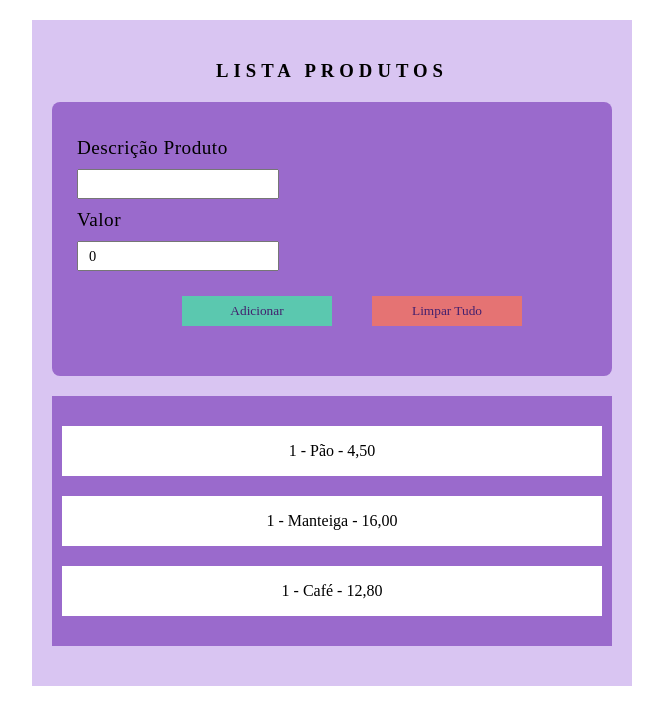
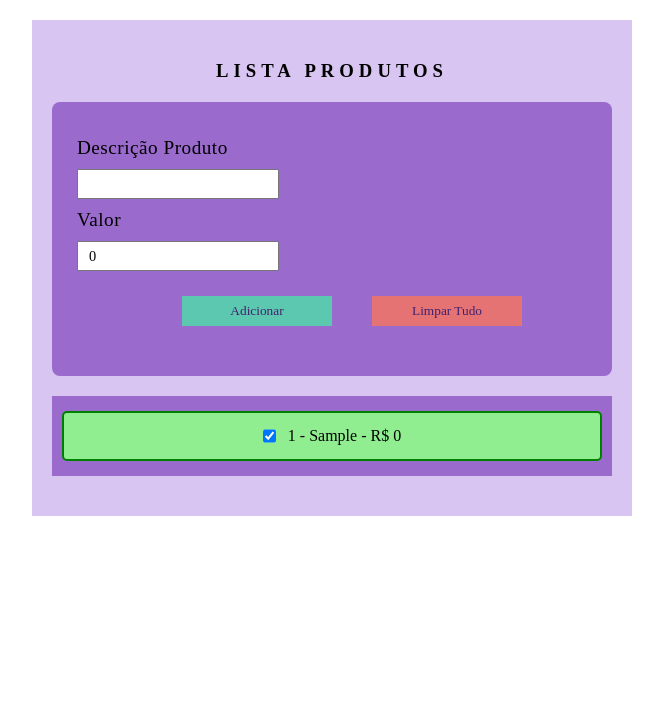
Before and after one commit to Heloiisah/Lista_produtos, an Angular app: page / in a window 1280 px wide. Both pictures are taken after typing "Sample" into the empty fields and a click on the button "Adicionar". Shown: the top 724 px of the page, without its empty margins (308-971 px from the left). Built offline with nearby package versions, Linux system fonts and the light colour scheme; a web font is replaced by a local one.

Commit message:
Alteração no Angular

```diff
--- a/src/app/lista-produtos/item.ts
+++ b/src/app/lista-produtos/item.ts
@@ -1,6 +1,20 @@
-export class Item{
-    idProduto? : number
-    descricaoProduto? : string
-    valorUnitario? :  number
-    statusSelecinado: boolean = false
+export class Item {
+
+    idProduto?: number;
+    descricaoProduto?: string;
+    valorUnitario?: number;
+    statusSelecionado: boolean = false;
+
+    /*
+    constructor(
+        idProduto: number,
+        descricaoProduto: string,
+        valorUnitario: number
+    ) {
+        this.idProduto = idProduto;
+        this.descricaoProduto = descricaoProduto;
+        this.valorUnitario = valorUnitario;
+    }
+    */
+
 }
--- a/src/app/lista-produtos/lista-produtos.component.css
+++ b/src/app/lista-produtos/lista-produtos.component.css
@@ -76,3 +76,11 @@ h3{
         justify-content: center;
 
     }
+    .item-selecionado {
+        background-color: lightgreen;
+        border: 2px solid green;
+        padding: 8px;
+        margin: 5px 0;
+        border-radius: 5px;
+        transition: 0.3s;
+    }
--- a/src/app/lista-produtos/lista-produtos.component.html
+++ b/src/app/lista-produtos/lista-produtos.component.html
@@ -5,22 +5,56 @@
     <form id="formulario">
 
         <label for="descricao">Descrição Produto</label>
-        <input type="text" name="descricao" id="descricao" [(ngModel)]="descricao_produto">
+        <input
+            type="text"
+            name="descricao"
+            id="descricao"
+            [(ngModel)]="descricao_produto">
 
         <label for="valor">Valor</label>
-        <input type="number" name="valor" id="valor" [(ngModel)]="valor_unitario">
+        <input
+            type="number"
+            name="valor"
+            id="valor"
+            [(ngModel)]="valor_unitario">
 
         <div id="div-btns">
-            <button type="button" id="btnAdd" (click)=  "addItem()">Adicionar</button>
-            <button type="button" id="btn-limpar">Limpar Tudo</button>
+            <button type="button" id="btnAdd" (click)="addItem()">
+                Adicionar
+            </button>
+
+            <button type="button" id="btn-limpar" (click)="limparTudo()">
+                Limpar Tudo
+            </button>
         </div>
 
     </form>
 
     <div id="div-lista">
-        <div class="div-item">1 - Pão - 4,50</div>
-        <div class="div-item">1 - Manteiga - 16,00</div>
-        <div class="div-item">1 - Café - 12,80</div>
+
+        @for (elem of listaItens; track elem.idProduto) {
+
+            <div class="div-item" [class.item-selecionado]="elem.statusSelecionado">
+
+                <input
+                    type="checkbox"
+                    [(ngModel)]="elem.statusSelecionado"
+                    name="status{{elem.idProduto}}">
+
+                &nbsp;&nbsp;
+
+                {{elem.idProduto}} - {{elem.descricaoProduto}} - R$ {{elem.valorUnitario}}
+
+            </div>
+
+        } @empty {
+
+            <div class="div-item">
+                Nenhum Produto na lista
+            </div>
+
+        }
+
     </div>
 
 </div>
--- a/src/app/lista-produtos/lista-produtos.component.ts
+++ b/src/app/lista-produtos/lista-produtos.component.ts
@@ -1,6 +1,7 @@
 import { Component } from '@angular/core';
 import { FormsModule } from '@angular/forms';
 import { Item } from './item';
+
 @Component({
   selector: 'app-lista-produtos',
   standalone: true,
@@ -9,21 +10,31 @@ import { Item } from './item';
   styleUrl: './lista-produtos.component.css'
 })
 export class ListaProdutosComponent {
- id_produto : number = 0
- descricao_produto: string = ''
- valor_unitario : number = 0.0
- listaItens : Item [] = []
 
-addItem(){
-//INSTANCIANDO A CLASSE ITEM
-  let item = new Item()
-  item.idProduto = this.listaItens.length + 1
-  item.descricaoProduto = this.descricao_produto
-  item.valorUnitario = this.valor_unitario
+  id_produto: number = 0;
+  descricao_produto: string = '';
+  valor_unitario: number = 0.0;
+  listaItens: Item[] = [];
 
-  this.listaItens.push(item)
+  addItem() {
 
-  this.descricao_produto = ''
-  this.valor_unitario = 0.0
+    let item = new Item();
+
+    item.idProduto = this.listaItens.length + 1;
+    item.descricaoProduto = this.descricao_produto;
+    item.valorUnitario = this.valor_unitario;
+
+    item.statusSelecionado = true; // <-- ADICIONE ESTA LINHA
+
+    this.listaItens.push(item);
+
+    this.descricao_produto = '';
+    this.valor_unitario = 0.0;
+  }
+  limparTudo() {
+    this.descricao_produto = '';
+    this.valor_unitario = 0.0;
+    this.listaItens = [];
+  }
+
 }
-}
```
